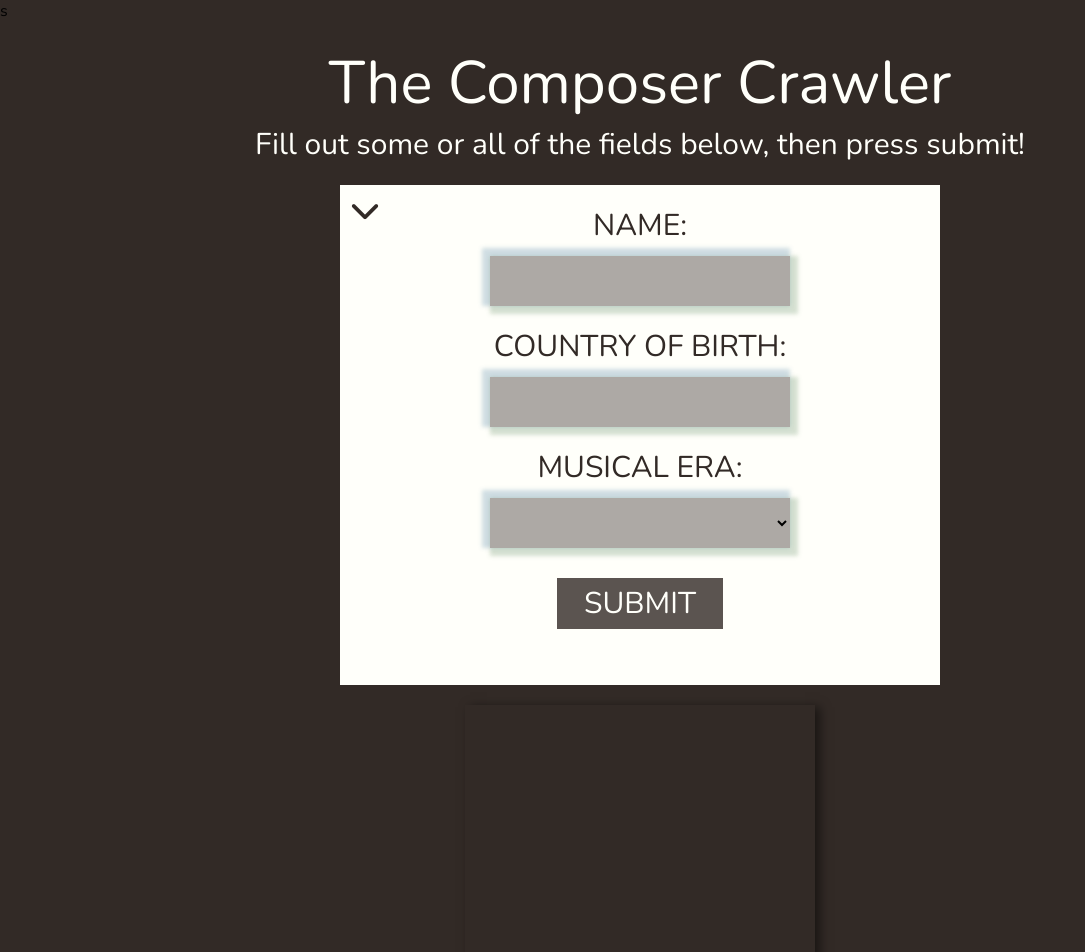
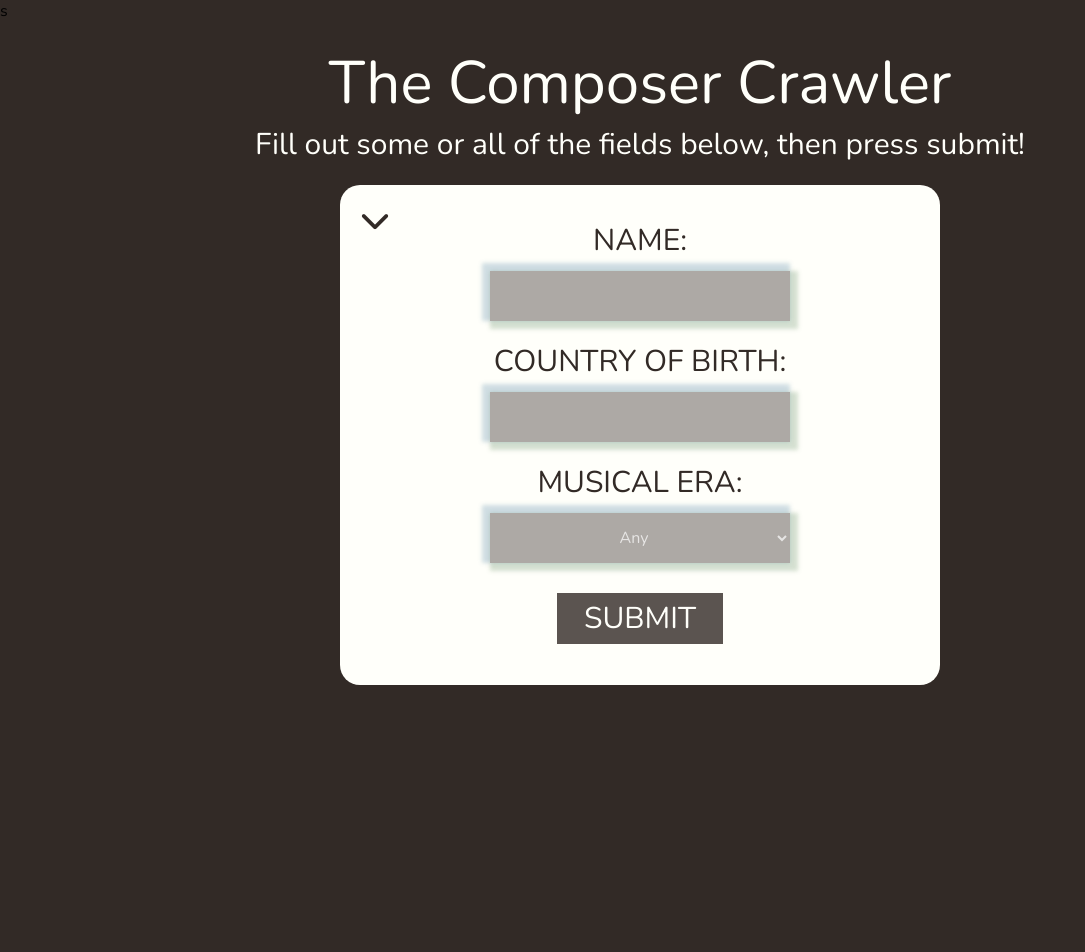
Before and after one commit to KmSutula/The-Composer-Crawler, a React (Create React App) app: page / in a window 1280 px wide. Shown: the top 952 px of the page, without its empty margins (0-1085 px from the left). After the commit the page ends 800 px from the top, so only its background shows below. Built offline with nearby package versions, Linux system fonts and the light colour scheme.

Commit message:
ui complete

```diff
--- a/src/components/Result.js
+++ b/src/components/Result.js
@@ -5,8 +5,8 @@ export default function Result({ searchResults }) {
   return searchResults.map((item) => {
     return (
       <div className="result">
-        <div id="firstNameAndResult">
-          <h1>First Name</h1>
+        <div id="nameAndResult">
+          <h1>Name</h1>
           <p>{item.name}</p>
         </div>
         <div id="birthYearAndResult">
--- a/src/components/Search.js
+++ b/src/components/Search.js
@@ -1,14 +1,23 @@
 import React from "react";
 import "../index.css";
 export default function Search({ displaySearchResults }) {
+  function expand(e) {
+    if (e.target.parentElement.classList.contains("open")) {
+      e.target.parentElement.classList.remove("open");
+      e.target.style.transform = "rotate(-90deg)";
+    } else {
+      e.target.parentElement.classList.add("open");
+      e.target.style.transform = "rotate(0deg)";
+    }
+  }
   return (
     <>
       <div id="title">
         <h1>The Composer Crawler</h1>
         <h2>Fill out some or all of the fields below, then press submit!</h2>
       </div>
-      <div className="searchContainer">
-        <i className="fa-solid fa-chevron-down"></i>
+      <div className="searchContainer open">
+        <i onClick={expand} className="fa-solid fa-chevron-down"></i>
         <form onSubmit={displaySearchResults}>
           <span id="firstNameLabel">
             <label htmlFor="firstName">Name:</label>
@@ -21,7 +30,7 @@ export default function Search({ displaySearchResults }) {
           <span id="eraLabel">
             <label htmlFor="era">Musical Era:</label>
             <select id="era" name="era" type="text">
-              <option value=""></option>
+              <option value="">Any</option>
               <option value="medieval">Medieval</option>
               <option value="renaissance">Renaissance</option>
               <option value="baroque">Baroque</option>
--- a/src/index.css
+++ b/src/index.css
@@ -25,24 +25,40 @@ body {
   font-size: 30px;
   font-weight: 400;
 }
-form {
+.searchContainer form {
   width: 100%;
   height: 100%;
+  margin-top: 15px;
 }
 
 i {
   position: absolute;
   color: #322a26;
   font-size: 30px;
-  margin: 10px 10px;
+  margin: 20px 20px;
   cursor: pointer;
+  transition: 0.5s ease;
 }
 .searchContainer {
+  background-color: #fffffa;
+  color: #fffffa;
+  width: 600px;
+  height: 70px;
+  display: flex;
+  border-radius: 20px;
+  flex-direction: column;
+  margin: 20px auto;
+  position: relative;
+  overflow: hidden;
+  transition: 0.5s ease;
+}
+.searchContainer.open {
   background-color: #fffffa;
   color: #322a26;
   width: 600px;
   height: 500px;
   display: flex;
+  border-radius: 20px;
   flex-direction: column;
   margin: 20px auto;
 }
@@ -53,6 +69,11 @@ i {
   text-align: center;
   margin: 20px auto;
   width: 50%;
+}
+.searchContainer select {
+  color: rgba(255, 255, 255, 0.7);
+  font-size: 16px;
+  font-family: "Nunito", sans-serif;
 }
 .searchContainer span label {
   margin-bottom: 10px;
@@ -98,20 +119,62 @@ input {
 
 .resultsContainer {
   margin: 0 auto;
+  display: flex;
+  flex-wrap: wrap;
+  align-items: center;
+  justify-content: space-evenly;
+}
+.result {
   width: 350px;
   height: 350px;
-  display: flex;
-  box-shadow: 5px 2px 10px rgba(0, 0, 0, 0.5);
-  font-size: 25px;
+  margin: 20px;
+  padding: 24px 17px;
+  color: #fffffa;
   text-align: center;
+  /* white-space: nowrap; */
+  border-radius: 20px;
+  display: grid;
   align-items: center;
-  text-align: center;
+  grid-template-columns: 1fr 1fr;
+  grid-template-rows: 1fr 1fr 1fr;
+}
+.result * {
+  margin-top: 0%;
+}
+.result div h1 {
+  font-size: 30px;
+  text-transform: uppercase;
+}
+.result div h2 {
+  font-size: 20px;
+}
+.result div p {
+  font-size: 20px;
 }
 
-.result:odd {
+#nameAndResult {
+  grid-area: span 1 / span 2;
 }
 
-.result:even {
+#birthYearAndResult {
+  grid-area: span 1 / span 1;
+}
+#deathYearAndResult {
+  grid-area: span 1 / span 1;
+}
+#nationalityAndResult {
+  grid-area: span 1 / span 1;
+}
+#eraAndResult {
+  grid-area: span 1 / span 1;
+}
+
+.result:nth-child(odd) {
+  background-color: rgba(86, 130, 89, 0.8);
+}
+
+.result:nth-child(even) {
+  background-color: rgba(66, 122, 161, 0.8);
 }
 
 div > h2 {
```
